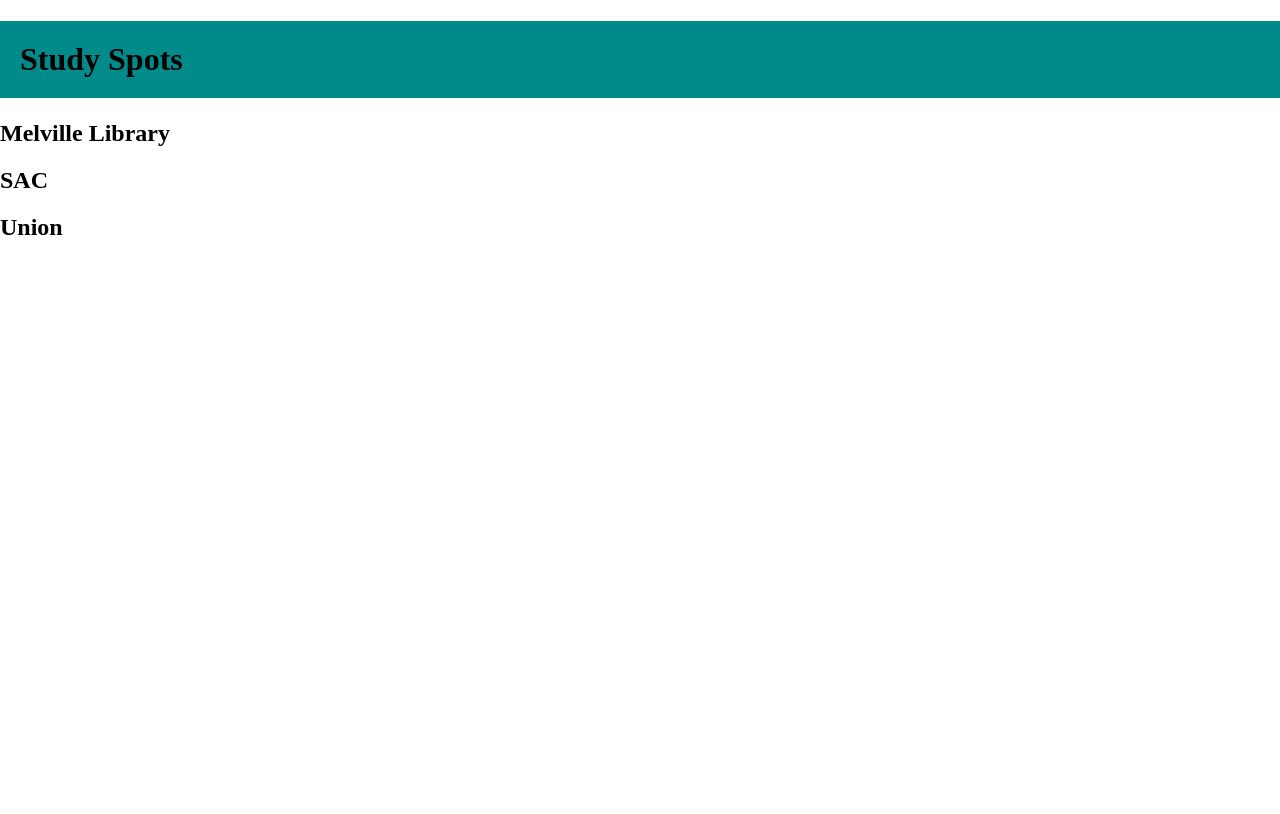
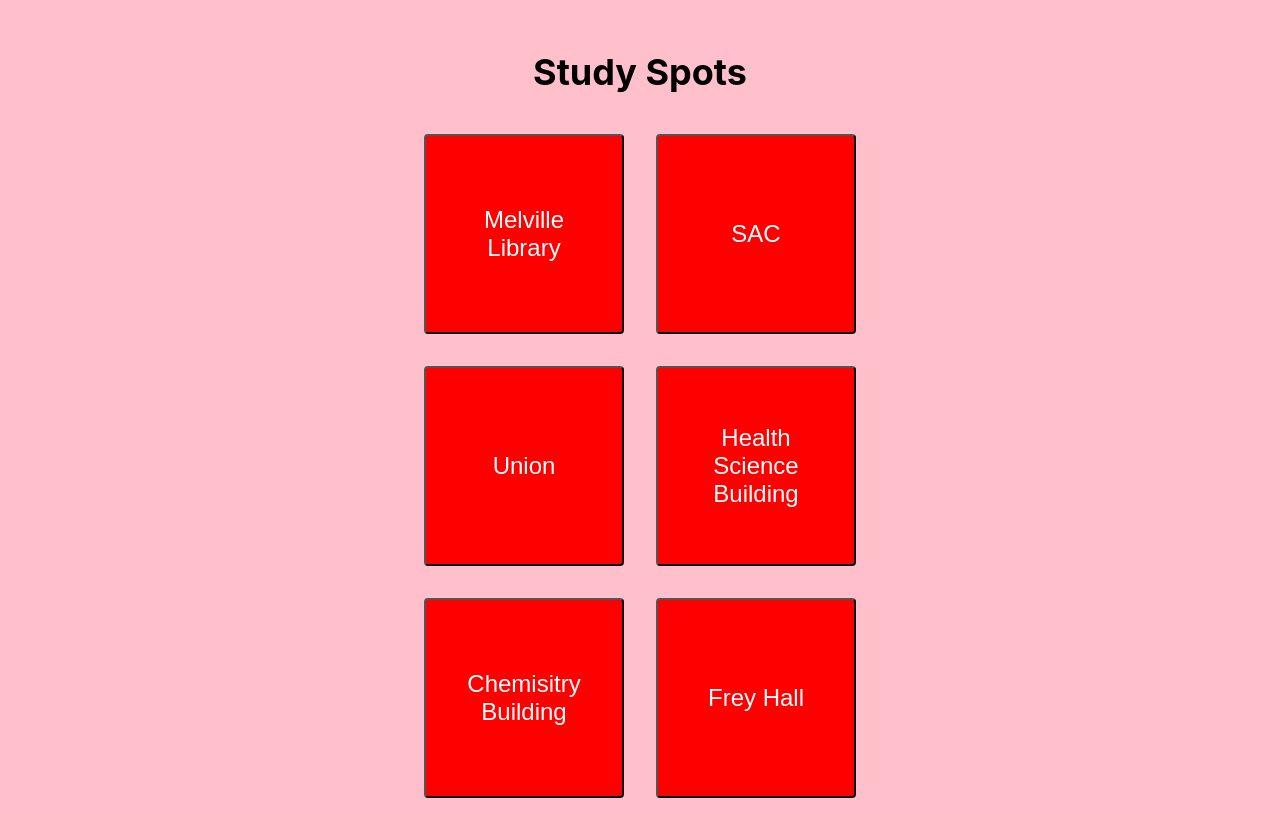
Before and after one commit to vroelijah/FEJA, a React (Create React App) app: page /Stdy in a window 1280 px wide. Built offline with nearby package versions, Linux system fonts and the light colour scheme.

Commit message:
formatting

```diff
--- a/src/Stdy.js
+++ b/src/Stdy.js
@@ -2,37 +2,58 @@
 import "./css/Stdy.css";
 
 
+let hasStudyPageBeenCreated = false;
 
+function createStudyPage() {
+  if (!hasStudyPageBeenCreated) {
+    const buttonContainer = document.createElement("div");
+    buttonContainer.style.display = "flex";
+    buttonContainer.style.flexDirection = "column";
+    buttonContainer.style.alignItems = "center";
 
+    const heading = document.createElement("h1");
+    heading.textContent = "Study Spots";
+    heading.style.fontSize = "36px";
+    heading.style.marginTop = "50px";
 
+    buttonContainer.appendChild(heading);
 
+    const buttons = [
+      { label: "Melville Library", color: "red" },
+      { label: "SAC", color: "red" },
+      { label: "Union", color: "red" },
+      { label: "Health Science Building", color: "red" },
+      { label: "Chemisitry Building", color: "red" },
+      { label: "Frey Hall", color: "red" }
+    ];
 
+    buttons.forEach(({ label, color }, index) => {
+      const button = document.createElement("button");
+      button.textContent = label;
+      button.style.backgroundColor = color;
+      button.style.color = "white";
+      button.style.fontSize = "24px";
+      button.style.padding = "32px";
+      button.style.margin = "16px";
+      button.style.borderRadius = "4px";
+      button.style.width = "200px";
+      button.style.height = "200px";
 
+      if (index % 2 === 0) {
+        const row = document.createElement("div");
+        row.style.display = "flex";
+        row.style.justifyContent = "center";
+        row.appendChild(button);
+        buttonContainer.appendChild(row);
+      } else {
+        const lastRow = buttonContainer.lastChild;
+        lastRow.appendChild(button);
+      }
+    });
 
-let Stdy=()=>{
-    return(
-    <body>
-        <h1>
-            Study Spots
-        </h1>
-        <h2>
-            Melville Library
-        </h2>
-        <h2>
-            SAC
-        </h2>
-        <h2>
-            Union
-        </h2>
-    </body>
-
-
-
-
-
-
-
-    )
+    document.body.appendChild(buttonContainer);
+    hasStudyPageBeenCreated = true;
+  }
 }
 
-export default Stdy ;
+export default createStudyPage;
--- a/src/css/Stdy.css
+++ b/src/css/Stdy.css
@@ -1,10 +1,9 @@
+
 
 
 body {
-    font-family:'Times New Roman', Times, serif;
-}
-
-h1{
-    background-color: darkcyan;
-    padding: 20px;
-}
+    background-color: pink;
+    display: flex;
+    justify-content: center;
+    height: 100vh;
+  }
```
